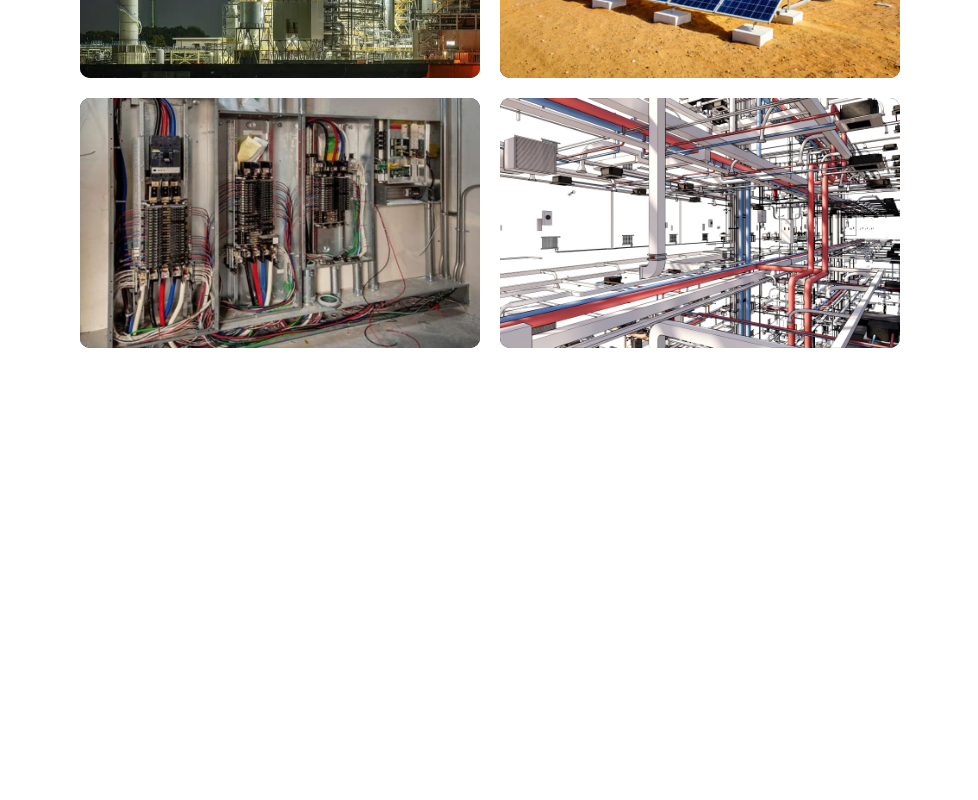
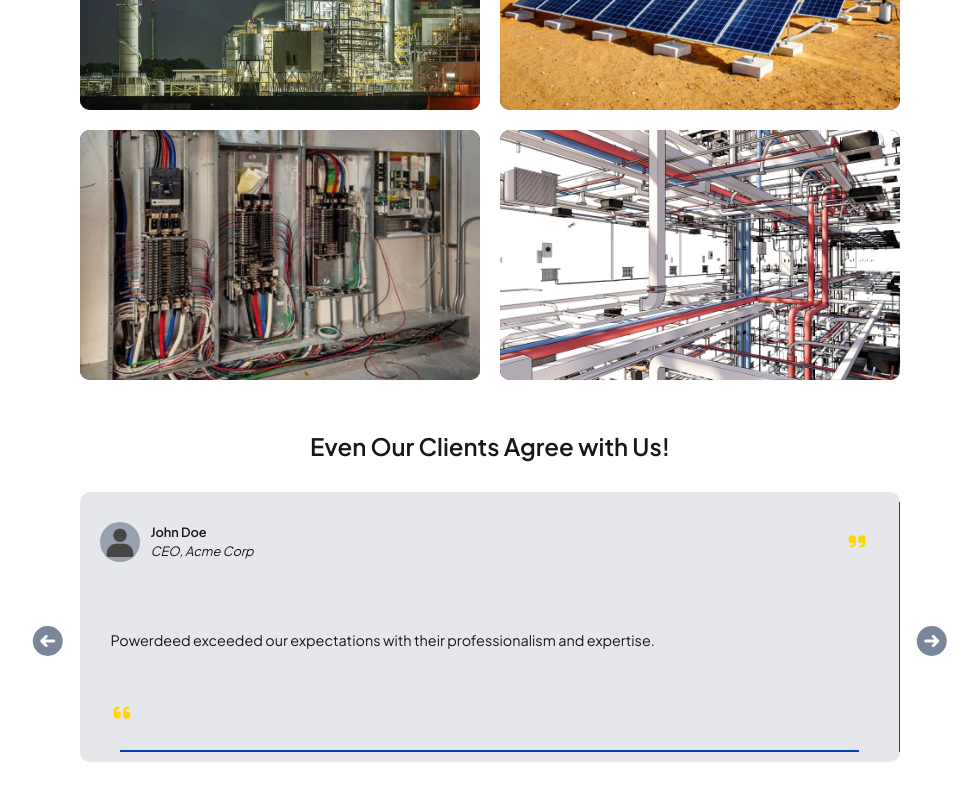
Before and after one commit to Powerdeed/PTR-client-website, a Next.js app: page / in a window 1280 px wide. Shown: the part 1986-2786 px from the top of the page, without its empty margins (150-1128 px from the left). Built offline with nearby package versions, Linux system fonts and the light colour scheme.

Commit message:
Added Testimonials component to the home page.

```diff
--- a/app/page.tsx
+++ b/app/page.tsx
@@ -9,11 +9,11 @@ export default function page() {
     <>
       <Header />
 
-      <div className="flex flex-col gap-12.5 w-full p-[0_10px] lg:p-[0_10%] mt-12.5 mb-200">
+      <div className="flex flex-col gap-12.5 w-full p-[0_10px] lg:p-[0_10%] mt-12.5">
         <About />
-        <CoreValues h2Position="center" />
+        <CoreValues />
         <TopProjects />
-        {/* <Testimonials /> */}
+        <Testimonials />
       </div>
     </>
   );
--- a/components/features/home/CoreValues.tsx
+++ b/components/features/home/CoreValues.tsx
@@ -1,3 +1,5 @@
+import SubTitle from "./SubTitle";
+
 const coreValues = {
   values: {
     value1: {
@@ -33,14 +35,11 @@ const coreValues = {
   },
 };
 
-export default function CoreValues({ h2Position }: { h2Position: string }) {
+export default function CoreValues() {
   return (
     <div>
-      {h2Position === "center" ? (
-        <div className="text-center mb-0.5 text-[24px] font-bold">
-          Our Core Values
-        </div>
-      ) : null}
+      <SubTitle subTitle="Our Core Values" />
+
       <div className="flex flex-wrap justify-center gap-[3%]">
         {Object.entries(coreValues.values).map(([key, value]) => (
           <div key={key} className="h-25 w-37.5 mb-2.5">
--- /dev/null
+++ b/components/features/home/SubTitle.tsx
@@ -0,0 +1,7 @@
+export default function SubTitle({ subTitle }: { subTitle: string }) {
+  return (
+    <div className="w-full text-center text-2xl font-semibold mb-7.5">
+      {subTitle}
+    </div>
+  );
+}
--- a/components/features/home/Testimonials.tsx
+++ b/components/features/home/Testimonials.tsx
@@ -1,9 +1,10 @@
 "use client";
 
 // modules
-import { SyntheticEvent, useEffect, useRef, useState } from "react";
+import { useEffect, useRef, useState } from "react";
 import { FontAwesomeIcon } from "@fortawesome/react-fontawesome";
 import Image from "next/image";
+import SubTitle from "./SubTitle";
 
 const testimonials = [
   {
@@ -12,63 +13,63 @@ const testimonials = [
     title: "CEO, Acme Corp",
     testimonial:
       "Powerdeed exceeded our expectations with their professionalism and expertise.",
-    profilePic: "abc.jpg",
+    profilePic: "profile-image",
   },
   {
     id: "6870e4f7e43b11bdb76674b5",
     name: "Jane Smith",
     title: "Resident",
     testimonial: "The team was friendly and efficient. Highly recommended!",
-    profilePic: "image",
+    profilePic: "profile-image",
   },
   {
     id: "6870e52d5f5d5c2b57831af2",
     name: "Michael Brown",
     title: "Facility Manager",
     testimonial: "Their solutions are reliable and cost-effective.",
-    profilePic: "profile",
+    profilePic: "profile-image",
   },
   {
     id: "6870e5435f5d5c2b57831af5",
     name: "Emily White",
     title: "Homeowner",
     testimonial: "I am very satisfied with the service provided by Powerdeed.",
-    profilePic: "profile",
+    profilePic: "profile-image",
   },
   {
     id: "6870e5545f5d5c2b57831af8",
     name: "David Green",
     title: "Business Owner",
     testimonial: "Prompt response and excellent customer care.",
-    profilePic: "profile",
+    profilePic: "profile-image",
   },
   {
     id: "6870e5795f5d5c2b57831afb",
     name: "Sophia Lee",
     title: "Resident",
     testimonial: "They made the whole process seamless and easy.",
-    profilePic: "profile",
+    profilePic: "profile-image",
   },
   {
     id: "6870e5a55f5d5c2b57831afe",
     name: "Olivia Brown",
     title: "Property Manager",
     testimonial: "We will definitely work with Powerdeed again.",
-    profilePic: "profile",
+    profilePic: "profile-image",
   },
   {
     id: "6870e5b85f5d5c2b57831b01",
     name: "Daniel Kim",
     title: "Resident",
     testimonial: "Great value for money and top-notch service.",
-    profilePic: "profile",
+    profilePic: "profile-image",
   },
   {
     id: "6870e5cb5f5d5c2b57831b04",
     name: "Grace Wilson",
     title: "CEO, Wilson Enterprises",
     testimonial: "Professional, reliable, and trustworthy.",
-    profilePic: "profile",
+    profilePic: "profile-image",
   },
 ];
 
@@ -87,17 +88,16 @@ export default function Testimonials() {
     updateWidth();
     window.addEventListener("resize", updateWidth);
     return () => window.removeEventListener("resize", updateWidth);
-  }, [setTestimonialWidth]);
+  }, [testimonialWidth]);
 
   return (
     <div className="p-0 w-full lg:px-[10%] mb-7.5 relative">
-      <h2 className="text-center m-[50px_0_30px_0]">
-        Even Our Clients Agree with Us!
-      </h2>
+      <SubTitle subTitle="Even Our Clients Agree with Us!" />
+
       <FontAwesomeIcon
-        className="rotate-180 left-0.5 lg:left-[10%] absolute top-[calc(50%+0.5em)] text-8 cursor-pointer z-1"
-        icon={["fas", "circle-arrow-right"]}
-        style={{ color: "#0a1f448a", transform: "scaleX(-1)" }}
+        className="left-0.5 lg:left-[5%] absolute top-[calc(50%+1em)] text-[30px] cursor-pointer z-1"
+        icon={["fas", "circle-arrow-left"]}
+        style={{ color: "#0a1f448a" }}
         onClick={(e) =>
           e.currentTarget.nextElementSibling?.scrollBy({
             left: -testimonialWidth,
@@ -105,34 +105,35 @@ export default function Testimonials() {
           })
         }
       />
-      <div className="flex gap-0 lg:gap-2.5 overflow-x-hidden w-full rounded-[10px] bg-gray-100 py-2.5">
+
+      <div className="flex gap-0 overflow-x-hidden w-full rounded-[10px] bg-gray-200 py-2.5">
         {testimonials.length > 0
           ? testimonials.map((t, idx) => (
               <div
                 key={idx}
-                className="w-full lg:w-100 h-62.5 border-r-0 lg:border-r border-r-(--secondary-blue) flex flex-col shrink-0 relative"
+                className="w-full lg:w-full h-62.5 border-r-0 lg:border-r border-r-(--secondary-blue) flex flex-col shrink-0 relative"
                 ref={testimonialEl}
               >
-                <div className="w-10 h-10 m-[20px_0_0_20px] rounded-1/2">
+                <div className="flex m-[20px_0_0_20px] gap-2.5 items-center">
+                  <div className="w-10 h-10 rounded-full relative overflow-hidden bg-gray-400">
                     <Image
                       src={
-                      t.profilePic &&
-                      t.profilePic !== "image" &&
-                      t.profilePic !== "profile"
+                        t.profilePic && t.profilePic !== "profile-image"
                           ? `/${t.profilePic}`
                           : "/images/userIcon.jpg"
                       }
                       alt=""
                       fill
-                    className="object-cover rounded-1/2"
+                      className="object-cover rounded-[50%] relative overflow-hidden"
                     />
                   </div>
-                <div className="asolute top-6.25 left-17.5 text-[12.8px]">
-                  <h3 className="name">{t.name}</h3>
-                  <h4 className="font-thin italic">{t.title}</h4>
+                  <div className="h-fit top-6.25 left-17.5 text-[12.8px]">
+                    <div className="font-semibold">{t.name}</div>
+                    <div className="italic">{t.title}</div>
+                  </div>
                 </div>
                 <FontAwesomeIcon
-                  className="quote right"
+                  className="absolute text-[19.2px] right-7.5 top-7.5"
                   icon={["fas", "quote-right"]}
                   style={{ color: "#ffd600" }}
                 />
@@ -149,8 +150,9 @@ export default function Testimonials() {
             ))
           : ""}
       </div>
+
       <FontAwesomeIcon
-        className="right-0.5 lg:right-[10%] nav-icon"
+        className="right-0.5 lg:right-[5%] absolute top-[calc(50%+1em)] text-[30px] cursor-pointer z-1"
         icon={["fas", "circle-arrow-right"]}
         style={{ color: "#0a1f448a" }}
         onClick={(e) =>
--- a/components/features/home/TopProjects.tsx
+++ b/components/features/home/TopProjects.tsx
@@ -2,6 +2,7 @@
 
 import { useState, useEffect, useRef } from "react";
 import Image from "next/image.js";
+import SubTitle from "./SubTitle";
 
 const projectImages = {
   elecJobsConstruction:
@@ -622,7 +623,8 @@ export default function TopProjects() {
 
   return (
     <div className="w-full px-0.5 lg:p-0">
-      <h2 className="text-center mb-7.5">Our Top Projects</h2>
+      <SubTitle subTitle="Our Top Projects" />
+
       {isMobile ? (
         <TopProjectsPhoneView
           uniqueCategories={uniqueCategories}
--- a/lib/icons.ts
+++ b/lib/icons.ts
@@ -16,6 +16,7 @@ import {
   faQuoteRight,
   faQuoteLeft,
   faCircleArrowRight,
+  faCircleArrowLeft,
 } from "@fortawesome/free-solid-svg-icons";
 
 import { faComments, faHardDrive } from "@fortawesome/free-regular-svg-icons";
@@ -37,5 +38,6 @@ library.add(
   faHardDrive,
   faQuoteRight,
   faQuoteLeft,
-  faCircleArrowRight
+  faCircleArrowRight,
+  faCircleArrowLeft
 );
```
Lines whose indentation alone changed are shown as unchanged.
